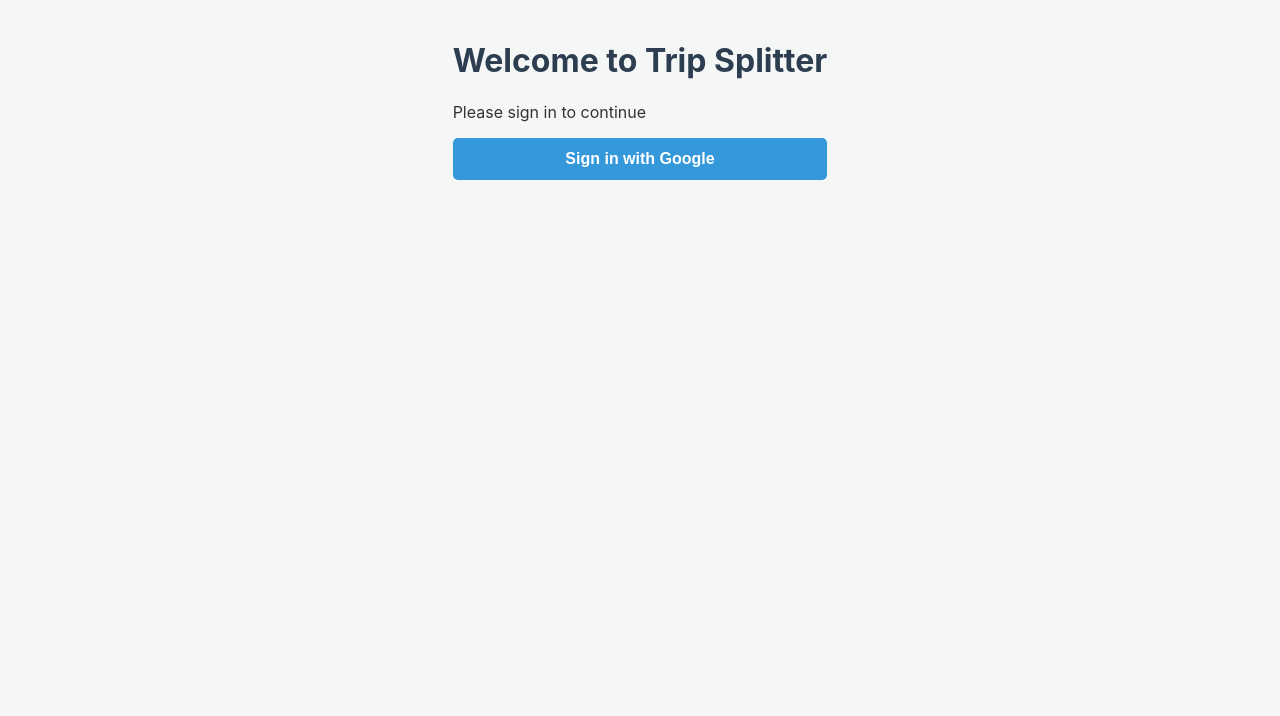
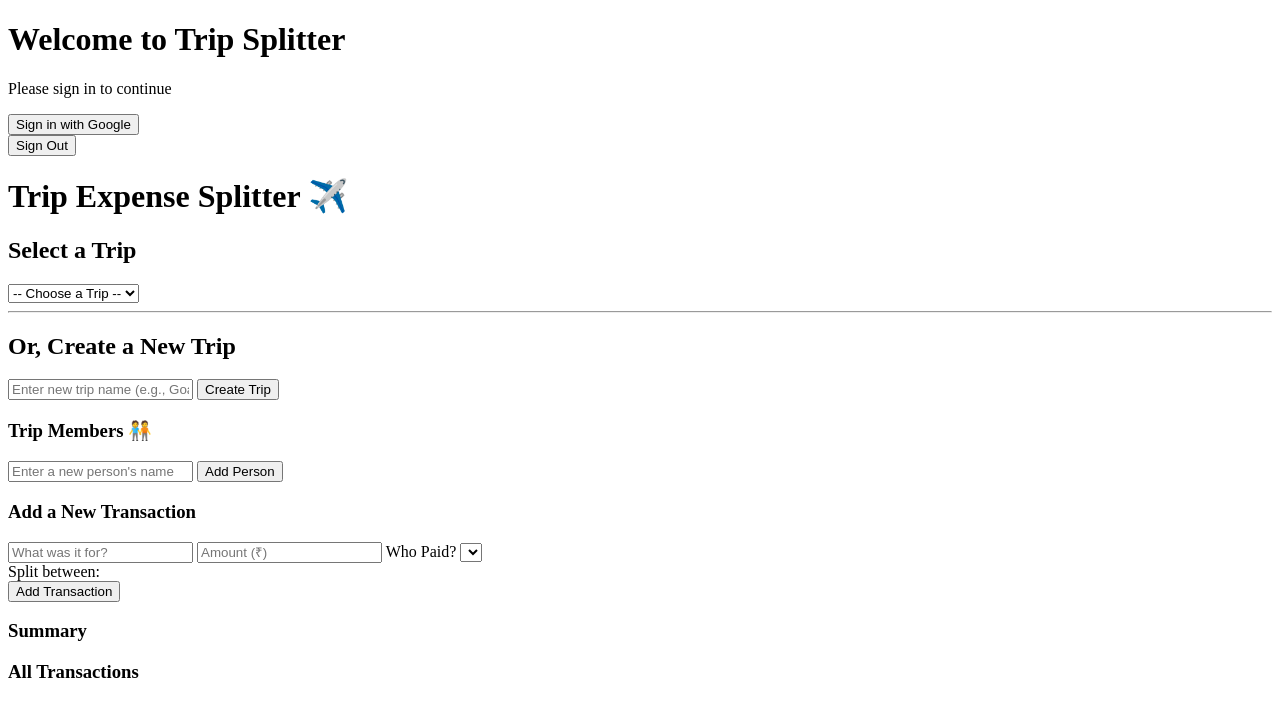
Before and after one commit to sumeetp1/cost-splitter, a plain HTML site: page index.html in a window 1280 px wide. Drawn offline with Linux system fonts and the light colour scheme; no server answers.

Commit message:
Update style.css

```diff
--- a/style.css
+++ b/style.css
@@ -1,137 +1,87 @@
-body {
-    font-family: -apple-system, BlinkMacSystemFont, 'Segoe UI', Roboto, Helvetica, Arial, sans-serif;
-    background-color: #f4f7f6;
-    color: #333;
-    margin: 0;
-    padding: 20px;
-    display: flex;
-    justify-content: center;
-}
+<!DOCTYPE html>
+<html lang="en">
+<head>
+    <meta charset="UTF-8">
+    <meta name="viewport" content="width=device-width, initial-scale=1.0">
+    <title>Trip Splitter</title>
+    <link rel="preconnect" href="https://fonts.googleapis.com">
+    <link rel="preconnect" href="https://fonts.gstatic.com" crossorigin>
+    <link href="https://fonts.googleapis.com/css2?family=Inter:wght@400;500;600;700&display=swap" rel="stylesheet">
+    <link rel="stylesheet" href="style.css">
+</head>
+<body>
+    <div id="login-container">
+        <h1>Welcome to Trip Splitter</h1>
+        <p>Please sign in to continue</p>
+        <button id="login-btn">Sign in with Google</button>
+    </div>
 
-.container {
-    width: 100%;
-    max-width: 600px;
-    background: #fff;
-    padding: 25px;
-    border-radius: 10px;
-    box-shadow: 0 4px 15px rgba(0, 0, 0, 0.1);
-}
+    <div id="app-container" class="hidden">
+        <header class="app-header">
+            <div id="user-info"></div>
+            <button id="logout-btn">Sign Out</button>
+        </header>
 
-h1, h2 {
-    text-align: center;
-    color: #2c3e50;
-}
+        <main class="container">
+            <h1>Trip Expense Splitter ✈️</h1>
 
-.people-container, .form-container, .summary-container, .transactions-container {
-    margin-bottom: 25px;
-    border: 1px solid #e0e0e0;
-    padding: 20px;
-    border-radius: 8px;
-}
+            <div class="card trip-selection-container">
+                <h2>Select or Create a Trip</h2>
+                <select id="trip-selector">
+                    <option value="">-- Choose a Trip --</option>
+                </select>
+                <form id="create-trip-form">
+                    <input type="text" id="trip-name" placeholder="Or, create new trip (e.g., Goa 2025)" required>
+                    <button type="submit">Create Trip</button>
+                </form>
+            </div>
 
-input, select, button {
-    width: 100%;
-    padding: 12px;
-    margin-bottom: 10px;
-    border-radius: 5px;
-    border: 1px solid #ccc;
-    box-sizing: border-box; /* Important! */
-    font-size: 1em;
-}
+            <div id="main-content" class="hidden">
+                <h2 id="current-trip-title"></h2>
 
-button {
-    background-color: #3498db;
-    color: white;
-    font-weight: bold;
-    border: none;
-    cursor: pointer;
-    transition: background-color 0.3s;
-}
+                <div class="main-grid">
+                    <div class="card people-container">
+                        <h3>Trip Members 🧑‍🤝‍🧑</h3>
+                        <form id="add-person-form">
+                            <input type="text" id="person-name" placeholder="Enter name and press enter" required>
+                            <button type="submit">Add Person</button>
+                        </form>
+                        <ul id="people-list"></ul>
+                    </div>
 
-button:hover {
-    background-color: #2980b9;
-}
+                    <div class="card form-container">
+                        <h3>Add a New Transaction</h3>
+                        <form id="transaction-form">
+                            <input type="text" id="description" placeholder="What was it for?" required>
+                            <input type="number" id="amount" placeholder="Amount (₹)" min="0" step="0.01" required>
+                            <label for="paid-by">Who Paid?</label>
+                            <select id="paid-by" required></select>
+                            <div class="split-between-container">
+                                <label>Split between:</label>
+                                <div id="split-between-checkboxes"></div>
+                            </div>
+                            <button type="submit">Add Transaction</button>
+                        </form>
+                    </div>
 
-#people-list {
-    list-style-type: none;
-    padding: 0;
-    display: flex;
-    flex-wrap: wrap;
-    gap: 8px;
-}
+                    <div class="card summary-container grid-col-span-2">
+                        <h3>Summary</h3>
+                        <div id="summary"></div>
+                    </div>
 
-#people-list li {
-    background: #e0e0e0;
-    padding: 5px 10px;
-    border-radius: 15px;
-    font-size: 0.9em;
-}
+                    <div class="card transactions-container grid-col-span-2">
+                        <h3>All Transactions</h3>
+                        <ul id="transaction-list"></ul>
+                    </div>
+                </div>
+            </div>
+        </main>
+    </div>
 
-.split-between-container {
-    margin-top: 15px;
-}
+    <script src="https://www.gstatic.com/firebasejs/9.6.7/firebase-app-compat.js"></script>
+    <script src="https://www.gstatic.com/firebasejs/9.6.7/firebase-auth-compat.js"></script>
+    <script src="https://www.gstatic.com/firebasejs/9.6.7/firebase-firestore-compat.js"></script>
 
-#split-between-checkboxes {
-    display: grid;
-    grid-template-columns: repeat(auto-fill, minmax(120px, 1fr));
-    gap: 10px;
-    margin-top: 5px;
-}
-
-#split-between-checkboxes div {
-    display: flex;
-    align-items: center;
-}
-
-#split-between-checkboxes input[type="checkbox"] {
-    width: auto;
-    margin-right: 8px;
-}
-
-#transaction-list {
-    list-style-type: none;
-    padding: 0;
-}
-
-#transaction-list li {
-    background: #ecf0f1;
-    padding: 10px;
-    margin-bottom: 5px;
-    border-radius: 5px;
-    display: flex;
-    justify-content: space-between;
-    flex-wrap: wrap;
-}
-
-#summary ul {
-    list-style-type: none;
-    padding: 0;
-}
-
-#summary li {
-    background-color: #f9f9f9;
-    padding: 8px;
-    border: 1px solid #eee;
-    margin-bottom: 5px;
-    border-radius: 4px;
-}
-
-/* Add this to your style.css */
-.hidden {
-    display: none;
-}
-
-.trip-selection-container {
-    margin-bottom: 25px;
-    border: 1px solid #e0e0e0;
-    padding: 20px;
-    border-radius: 8px;
-    background-color: #fcfcfc;
-}
-
-#current-trip-title {
-    color: #3498db;
-    border-bottom: 2px solid #3498db;
-    padding-bottom: 10px;
-    margin-bottom: 20px;
-}
+    <script src="script.js"></script>
+</body>
+</html>
```
